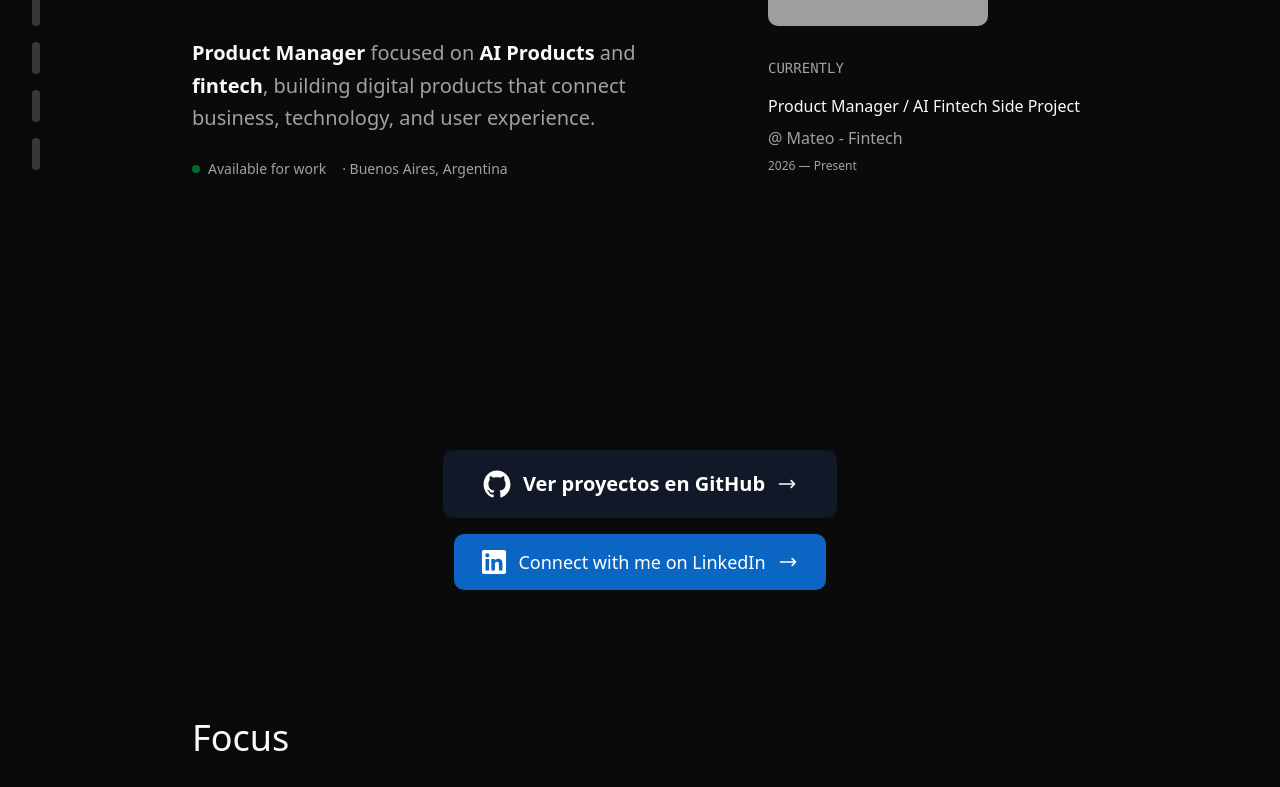
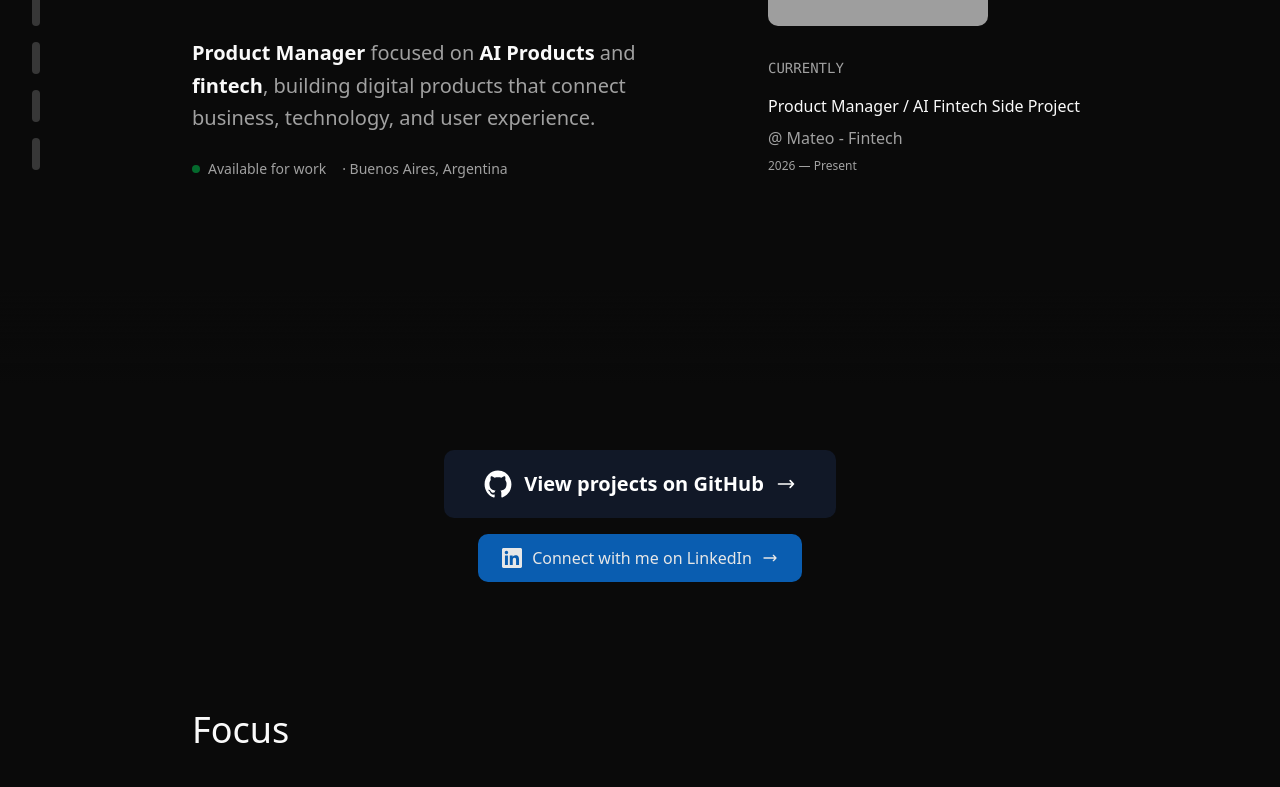
Before and after one commit to javierllorente-HWorld/javier-llorente-portfolio, a Next.js app: page / in a window 1280 px wide. Shown: the part 414-1201 px from the top of the page. Built offline with nearby package versions, Linux system fonts and the light colour scheme; grey boxes are pictures that could not be loaded.

Commit message:
agrego cta github

```diff
--- a/app/page.tsx
+++ b/app/page.tsx
@@ -159,7 +159,9 @@ export default function Home() {
                 d="M12 .5C5.648.5.5 5.792.5 12.329c0 5.233 3.292 9.674 7.86 11.24.575.11.785-.257.785-.571 0-.282-.01-1.03-.015-2.022-3.197.714-3.872-1.586-3.872-1.586-.523-1.37-1.277-1.735-1.277-1.735-1.043-.736.08-.72.08-.72 1.153.083 1.76 1.22 1.76 1.22 1.025 1.806 2.69 1.284 3.344.982.104-.767.401-1.284.73-1.58-2.552-.298-5.236-1.312-5.236-5.842 0-1.29.448-2.344 1.183-3.17-.118-.3-.513-1.507.113-3.143 0 0 .965-.318 3.162 1.21.917-.262 1.902-.394 2.88-.399.978.005 1.963.137 2.882.399 2.196-1.528 3.16-1.21 3.16-1.21.627 1.636.232 2.843.114 3.143.736.826 1.182 1.88 1.182 3.17 0 4.541-2.689 5.54-5.25 5.833.413.366.782 1.09.782 2.197 0 1.586-.014 2.864-.014 3.254 0 .317.207.687.79.57 4.564-1.569 7.851-6.006 7.851-11.237C23.5 5.792 18.352.5 12 .5Z"
               />
             </svg>
-            <span className="font-semibold text-xl">Ver proyectos en GitHub</span>
+            <span className="font-semibold text-xl">
+              {language === "es" ? "Ver proyectos en GitHub" : "View projects on GitHub"}
+            </span>
             <svg
               className="w-5 h-5 transform group-hover:translate-x-1 transition-transform duration-300"
               fill="none"
@@ -175,16 +177,16 @@ export default function Home() {
             href="https://www.linkedin.com/in/javier-llorente-/"
             target="_blank"
             rel="noopener noreferrer"
-            className="group inline-flex items-center gap-3 px-7 py-3.5 bg-[#0A66C2] hover:bg-[#004182] text-white rounded-lg transition-all duration-300 hover:shadow-lg hover:scale-[1.03]"
+            className="group inline-flex items-center gap-2.5 px-6 py-3 bg-[#0A66C2] hover:bg-[#004182] text-white rounded-lg transition-all duration-300 opacity-90 hover:opacity-100 hover:shadow-md hover:scale-[1.02]"
           >
-            <svg className="w-6 h-6" fill="currentColor" viewBox="0 0 24 24">
+            <svg className="w-5 h-5" fill="currentColor" viewBox="0 0 24 24">
               <path d="M20.447 20.452h-3.554v-5.569c0-1.328-.027-3.037-1.852-3.037-1.853 0-2.136 1.445-2.136 2.939v5.667H9.351V9h3.414v1.561h.046c.477-.9 1.637-1.85 3.37-1.85 3.601 0 4.267 2.37 4.267 5.455v6.286zM5.337 7.433c-1.144 0-2.063-.926-2.063-2.065 0-1.138.92-2.063 2.063-2.063 1.14 0 2.064.925 2.064 2.063 0 1.139-.925 2.065-2.064 2.065zm1.782 13.019H3.555V9h3.564v11.452zM22.225 0H1.771C.792 0 0 .774 0 1.729v20.542C0 23.227.792 24 1.771 24h20.451C23.2 24 24 23.227 24 22.271V1.729C24 .774 23.2 0 22.222 0h.003z" />
             </svg>
-            <span className="font-medium text-base sm:text-lg">
+            <span className="font-medium text-sm sm:text-base">
               {language === "es" ? "Conecta conmigo en LinkedIn" : "Connect with me on LinkedIn"}
             </span>
             <svg
-              className="w-5 h-5 transform group-hover:translate-x-1 transition-transform duration-300"
+              className="w-4 h-4 transform group-hover:translate-x-1 transition-transform duration-300"
               fill="none"
               stroke="currentColor"
               viewBox="0 0 24 24"
```
